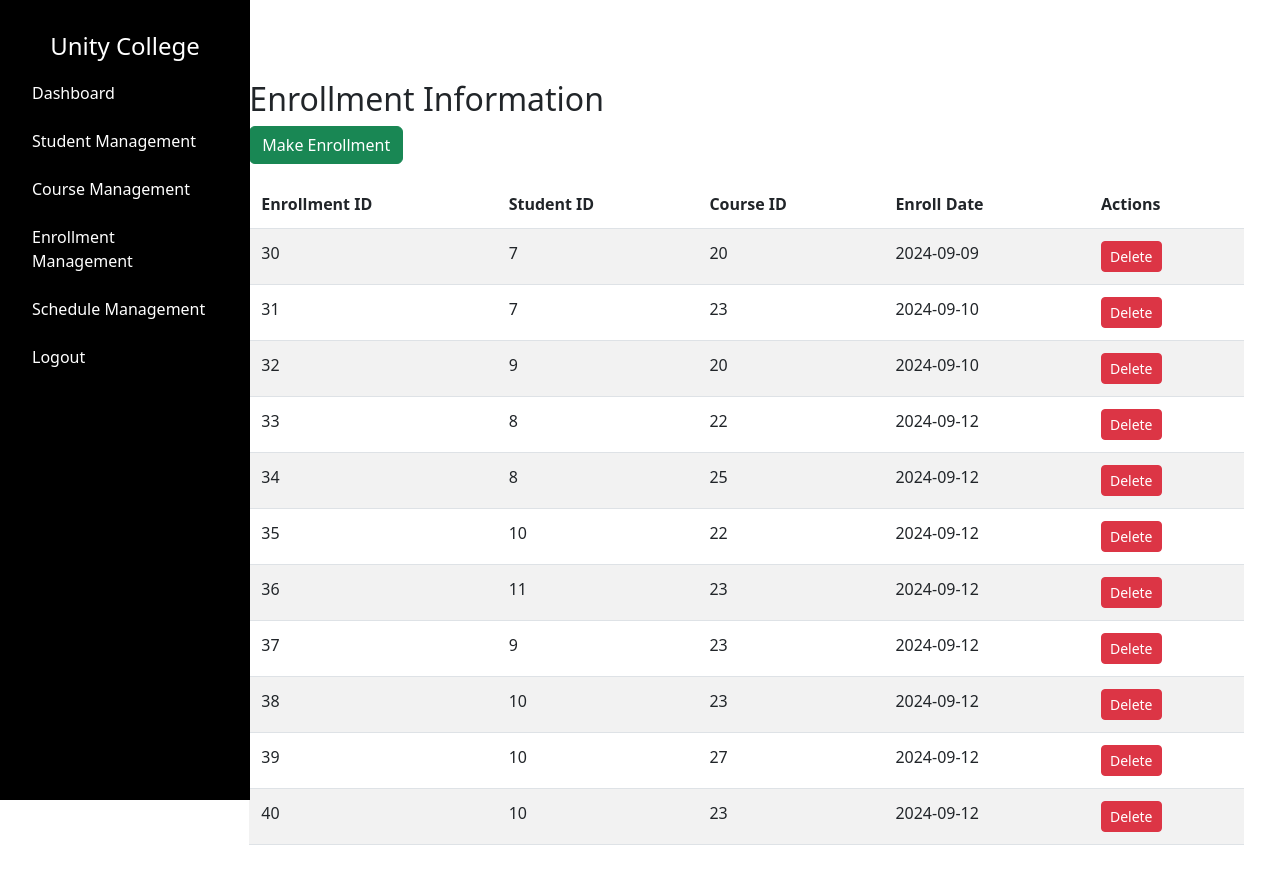
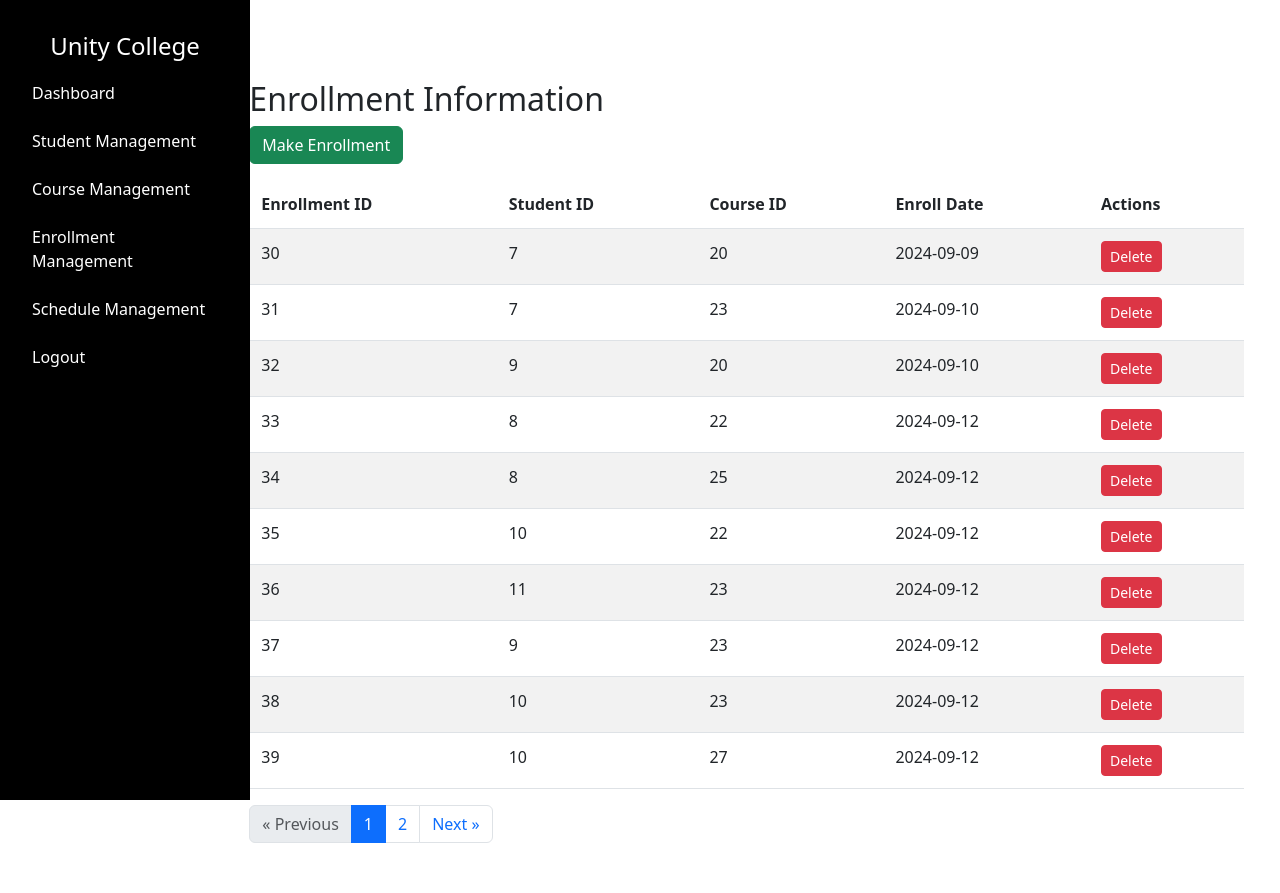
Before and after one commit to kyalsinhein/student_enrollment_system, a Flask app: page /admin/enrollmentmgt in a window 1280 px wide. After the commit the page ends 843 px from the top, so only its background shows below. Run offline with Flask 3, Linux system fonts and the light colour scheme; a user stored in the database is signed in; data comes from the database, SQL or seed files in the repository; both versions use the stored data as it was after the commit; some libraries are stand-ins or nearby versions.

Commit message:
Adding page pagination for schedule management and enrollment management

```diff
--- a/app.py
+++ b/app.py
@@ -725,21 +725,39 @@ def admin_view_schedules():
     if 'username' not in session or session.get('user_type') != 'admin':
         return redirect(url_for('admin_login'))
 
-    username = session.get('username')
+    # Pagination parameters
+    per_page = 10
+    page = request.args.get('page', 1, type=int)
+
+    # Fetch all schedules
     schedules = query_db("SELECT * FROM schedule")
 
-    schedules_list = []
-    for schedule in schedules:
-        schedule_dict = {
+    # Total number of pages
+    total_schedules = len(schedules)
+    total_pages = (total_schedules + per_page - 1) // per_page  # Calculate total pages
+
+    # Paginate the schedules
+    start = (page - 1) * per_page
+    end = start + per_page
+    schedules_list = [
+        {
             "id": schedule[0],
             "course_id": schedule[1],
             "day_of_week": schedule[2],
             "start_time": schedule[3],
             "end_time": schedule[4]
         }
-        schedules_list.append(schedule_dict)
+        for schedule in schedules[start:end]
+    ]
 
-    return render_template("admin/schedules.html", schedules=schedules_list, username=username)
+    return render_template(
+        "admin/schedules.html",
+        schedules=schedules_list,
+        username=session.get('username'),
+        current_page=page,
+        total_pages=total_pages
+    )
+
 
 
 @app.route("/admin/schedule/add", methods=["GET", "POST"])
@@ -828,10 +846,21 @@ def admin_view_enrollment():
         return redirect(url_for('admin_login'))
 
     username = session.get('username')
-    enrollment = query_db("SELECT * FROM enrollment")
 
+    # Get the page number from query parameters, default to 1
+    page = request.args.get('page', 1, type=int)
+    per_page = 10  # Number of enrollments per page
+
+    # Query to get total number of enrollments
+    total_enrollment = query_db("SELECT COUNT(*) FROM enrollment")[0][0]
+
+    # Fetch enrollment data for the current page with a LIMIT and OFFSET
+    offset = (page - 1) * per_page
+    enrollment_query = f"SELECT * FROM enrollment LIMIT {per_page} OFFSET {offset}"
+    enrollment = query_db(enrollment_query)
+
+    # Convert enrollment data into a list of dictionaries
     enrollment_list = []
-
     for record in enrollment:
         enrollment_dict = {
             "id": record[0],
@@ -839,10 +868,20 @@ def admin_view_enrollment():
             "course_id": record[2],
             "enroll_date": record[3],
         }
-
         enrollment_list.append(enrollment_dict)
 
-    return render_template("admin/enrollmentmgmt.html", enrollment_list=enrollment_list, username=username, time=time)
+    # Calculate total pages
+    total_pages = (total_enrollment + per_page - 1) // per_page
+
+    return render_template(
+        "admin/enrollmentmgmt.html",
+        enrollment_list=enrollment_list,
+        username=username,
+        current_page=page,
+        total_pages=total_pages,
+        per_page=per_page
+    )
+
 
 
 @app.route("/admin/enrollment", methods=["GET", "POST"])
--- a/templates/admin/enrollmentmgmt.html
+++ b/templates/admin/enrollmentmgmt.html
@@ -25,6 +25,7 @@
     {% endfor %} {% endif %} {% endwith %}
   </div>
 
+  <!-- Enrollment Table -->
   <div class="table-responsive">
     <table class="table table-striped">
       <thead>
@@ -63,6 +64,50 @@
       </tbody>
     </table>
   </div>
+
+  <!-- Pagination Controls (on the left) -->
+  <div class="d-flex justify-content-start">
+    <nav aria-label="Page navigation">
+      <ul class="pagination">
+        <!-- Previous Page Button -->
+        <li class="page-item {% if current_page == 1 %}disabled{% endif %}">
+          <a
+            class="page-link"
+            href="{{ url_for('admin_view_enrollment', page=current_page-1) }}"
+            aria-label="Previous"
+          >
+            <span aria-hidden="true">&laquo;</span> Previous
+          </a>
+        </li>
+
+        <!-- Page Numbers -->
+        {% for page_num in range(1, total_pages + 1) %}
+        <li
+          class="page-item {% if page_num == current_page %}active{% endif %}"
+        >
+          <a
+            class="page-link"
+            href="{{ url_for('admin_view_enrollment', page=page_num) }}"
+            >{{ page_num }}</a
+          >
+        </li>
+        {% endfor %}
+
+        <!-- Next Page Button -->
+        <li
+          class="page-item {% if current_page == total_pages %}disabled{% endif %}"
+        >
+          <a
+            class="page-link"
+            href="{{ url_for('admin_view_enrollment', page=current_page+1) }}"
+            aria-label="Next"
+          >
+            Next <span aria-hidden="true">&raquo;</span>
+          </a>
+        </li>
+      </ul>
+    </nav>
+  </div>
 </div>
 
 <!-- Include jQuery and Bootstrap JavaScript -->
@@ -71,11 +116,9 @@
 
 <script>
   $(document).ready(function () {
-    // Display flash messages
-    $("#flash-messages-container .alert").alert();
-    // Automatically hide the alert after 5 seconds
+    // Flash message auto-close
     setTimeout(function () {
-      $("#flash-messages-container .alert").alert("close");
+      $(".alert").alert("close");
     }, 5000);
   });
 </script>
```
Also changed, not shown: templates/admin/schedules.html (+45 -0 lines), advweb.db.
